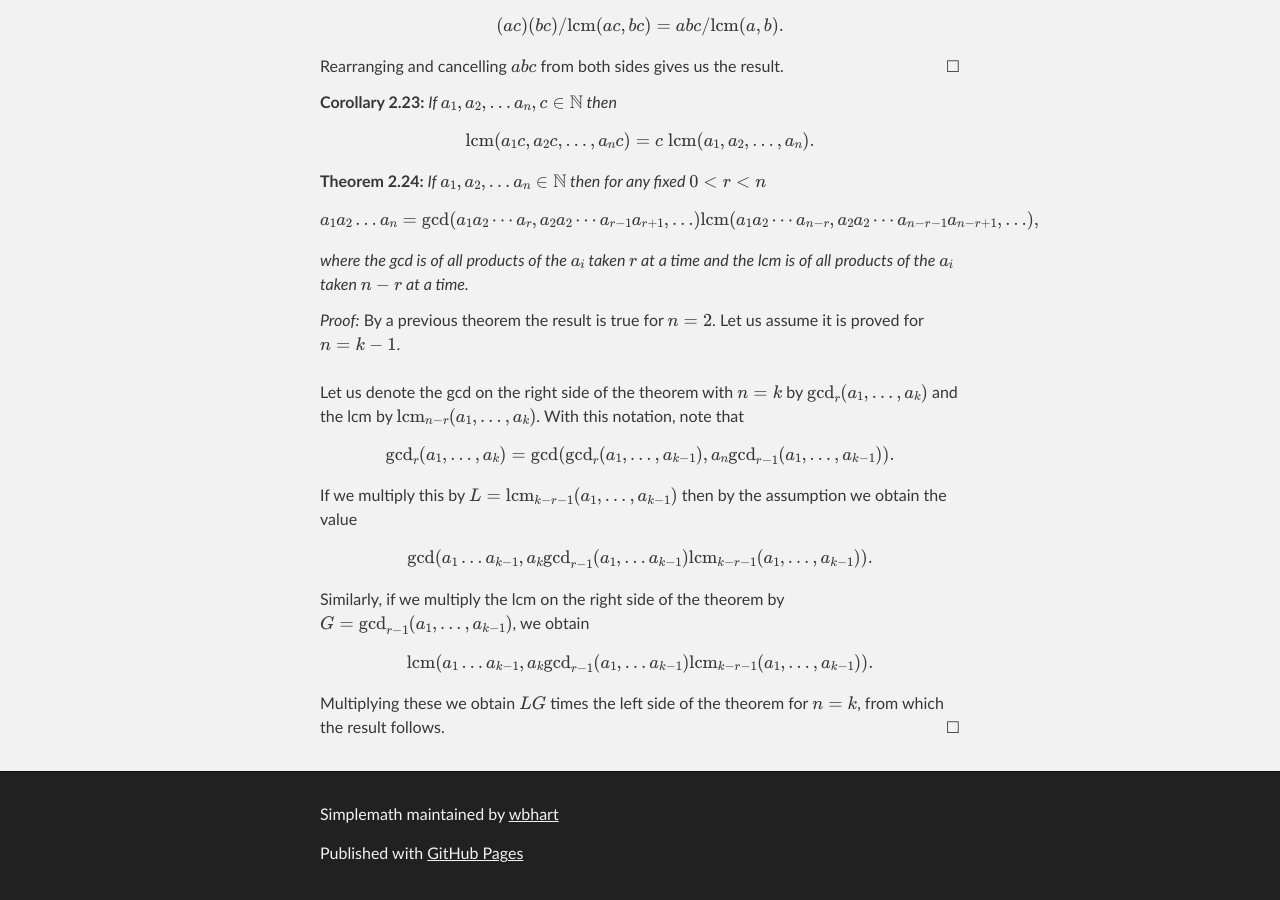
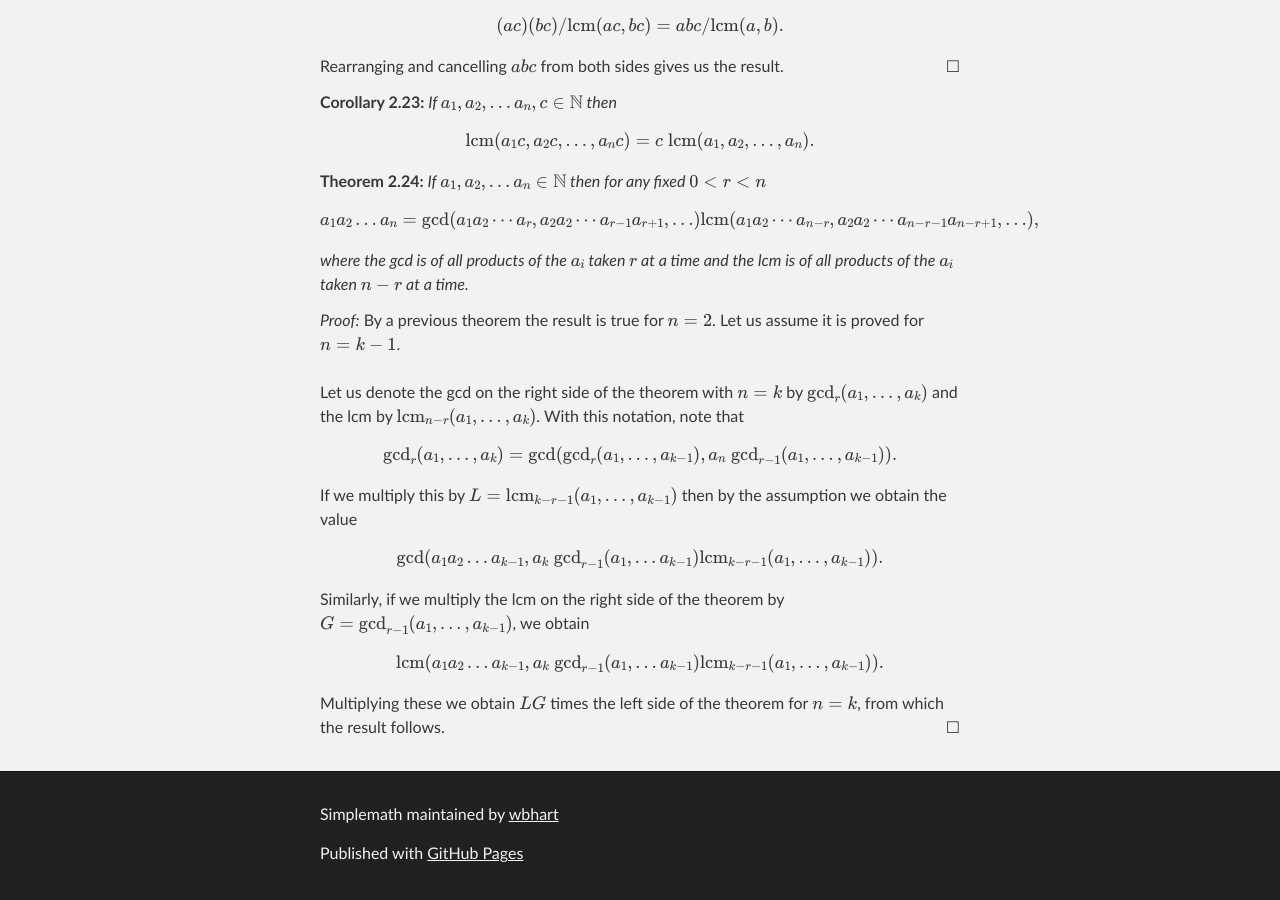
Before and after one commit to wbhart/SimpleMath, a Jekyll site: the page built from test.html, in a window 1280 px wide and 900 px high, scrolled down 6311 px. Built offline with Jekyll 4.4.1, drawn with Linux system fonts in a browser that asks for light colours; formulas are drawn with MathJax 3.

Commit message:
Update test.html

```diff
--- a/test.html
+++ b/test.html
@@ -320,13 +320,13 @@ where the gcd is of all products of the \(a_i\) taken \(r\) at a time and the lc
 Let us denote the gcd on the right side of the theorem with \(n = k\) by \(\gcd_r(a_1, \ldots, a_k)\) and the lcm by
 \(\mbox{lcm}_{n-r}(a_1, \ldots, a_k)\). With this notation, note that
 \[\mbox{gcd}_r(a_1, \ldots, a_k) =
-\mbox{gcd}(\mbox{gcd}_r(a_1, \ldots, a_{k-1}), a_n\mbox{gcd}_{r-1}(a_1, \ldots, a_{k-1})).\]
+\mbox{gcd}(\mbox{gcd}_r(a_1, \ldots, a_{k-1}), a_n\;\mbox{gcd}_{r-1}(a_1, \ldots, a_{k-1})).\]
 
 If we multiply this by \(L = \mbox{lcm}_{k-r-1}(a_1, \ldots, a_{k-1})\) then by the assumption we obtain the value
-\[\mbox{gcd}(a_1\ldots a_{k-1}, a_k\mbox{gcd}_{r-1}(a_1, \ldots a_{k-1}) \mbox{lcm}_{k-r-1}(a_1, \ldots, a_{k-1})).\]
+\[\mbox{gcd}(a_1a_2\ldots a_{k-1}, a_k\;\mbox{gcd}_{r-1}(a_1, \ldots a_{k-1})\mbox{lcm}_{k-r-1}(a_1, \ldots, a_{k-1})).\]
 
 Similarly, if we multiply the lcm on the right side of the theorem by \(G = \gcd_{r-1}(a_1, ..., a_{k-1})\), we obtain
-\[\mbox{lcm}(a_1\ldots a_{k-1}, a_k\mbox{gcd}_{r-1}(a_1, \ldots a_{k-1})\mbox{lcm}_{k-r-1}(a_1, \ldots, a_{k-1})).\]
+\[\mbox{lcm}(a_1a_2\ldots a_{k-1}, a_k\;\mbox{gcd}_{r-1}(a_1, \ldots a_{k-1})\mbox{lcm}_{k-r-1}(a_1, \ldots, a_{k-1})).\]
 
 Multiplying these we obtain \(LG\) times the left side of the theorem for \(n = k\), from which the result follows.
 </proof>
```
